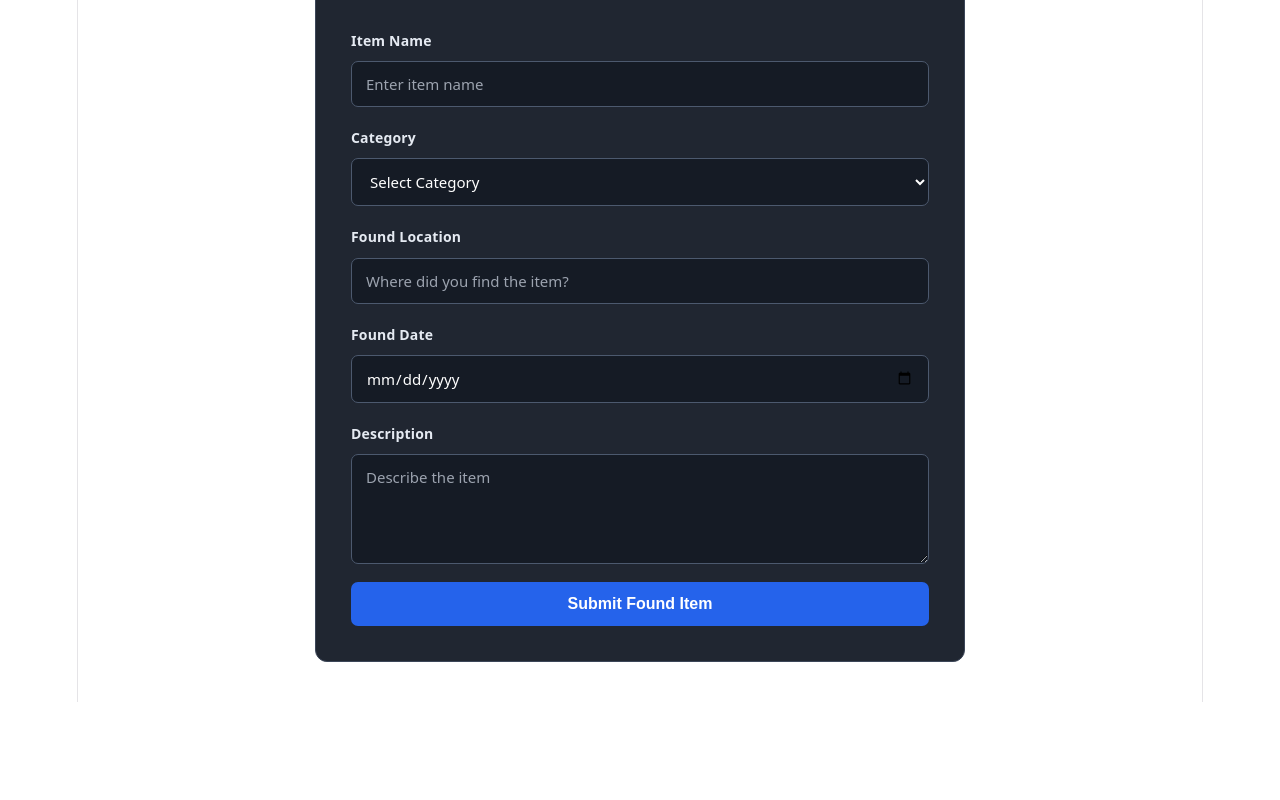
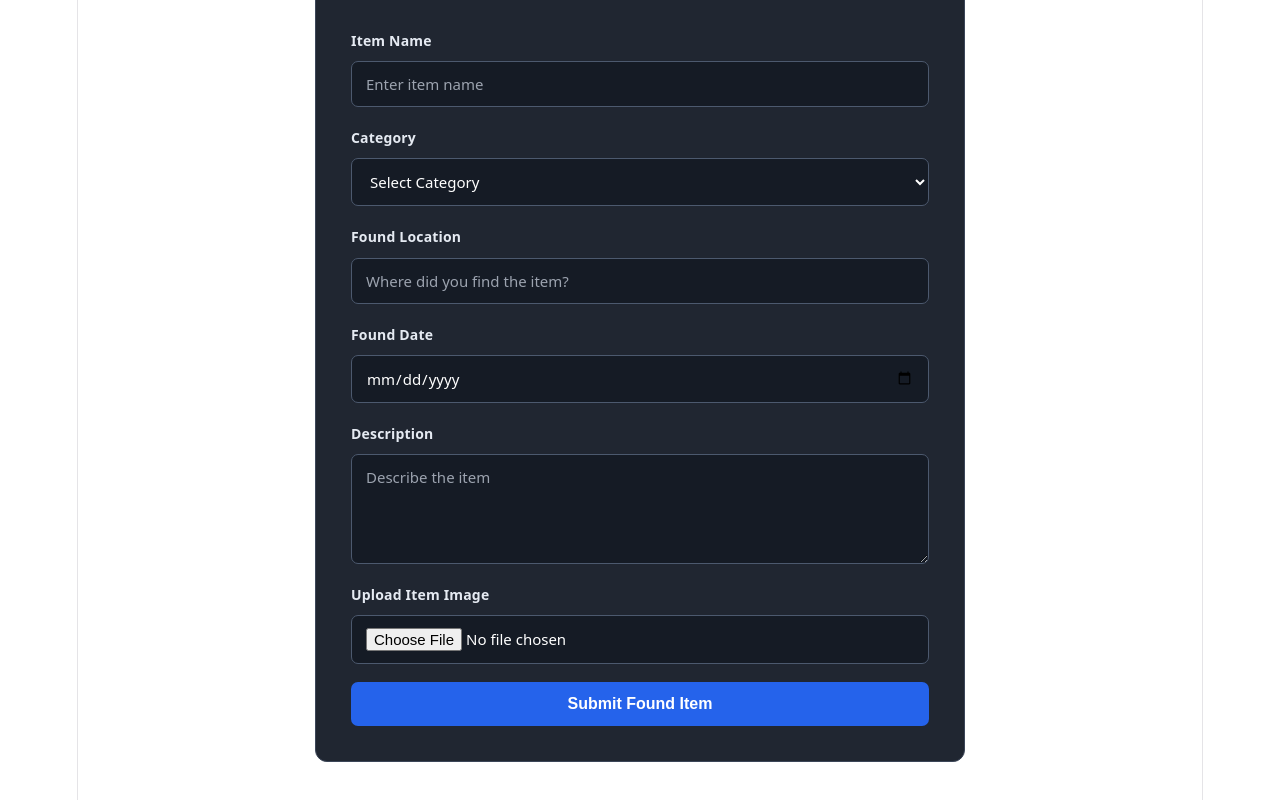
Before and after one commit to SugarGrain/Kasukabe-Defence-Group, a React app in the folder frontend/: page / in a window 1280 px wide. Shown: the part 472-1272 px from the top of the page. Before the commit the page ends 1174 px from the top, so only its background shows below. Built offline with nearby package versions, Linux system fonts and the light colour scheme; the HTML template or start-up script is replaced by a standard one.

Commit message:
add found item image upload preview

```diff
--- a/frontend/src/pages/FoundItem.jsx
+++ b/frontend/src/pages/FoundItem.jsx
@@ -2,6 +2,7 @@ import "./FoundItem.css";
 import { useState } from "react";
 
 function FoundItem() {
+
 const [formData, setFormData] = useState({
   itemName: "",
   category: "",
@@ -9,6 +10,9 @@ function FoundItem() {
   foundDate: "",
   description: "",
 });
+
+const [imagePreview, setImagePreview] = useState("");
+
 
 const handleChange = (event) => {
   const { name, value } = event.target;
@@ -18,6 +22,30 @@ function FoundItem() {
     [name]: value,
   });
 };
+
+const handleImageChange = (event) => {
+  const file = event.target.files[0];
+
+  if (!file) return;
+
+  if (!file.type.startsWith("image/")) {
+    alert("Please select an image file.");
+    event.target.value = "";
+    return;
+  }
+
+  if (file.size > 5 * 1024 * 1024) {
+    alert("Image size must be less than 5 MB.");
+    event.target.value = "";
+    return;
+  }
+
+  setImagePreview(URL.createObjectURL(file));
+};
+
+
+
+
 
   const handleSubmit = (event) => {
     event.preventDefault();
@@ -100,6 +128,42 @@ function FoundItem() {
           />
         </div>
 
+<div>
+  <label htmlFor="itemImage">Upload Item Image</label>
+
+  <input
+    id="itemImage"
+    type="file"
+    accept="image/*"
+    onChange={handleImageChange}
+  />
+
+  {imagePreview && (
+    <div>
+      <img
+        src={imagePreview}
+        alt="Found item preview"
+        style={{
+          width: "200px",
+          marginTop: "15px",
+          borderRadius: "8px",
+        }}
+      />
+
+      <button
+        type="button"
+        onClick={() => {
+          setImagePreview("");
+          document.getElementById("itemImage").value = "";
+        }}
+      >
+        Remove Image
+      </button>
+    </div>
+  )}
+</div>
+
+
         <button type="submit">Submit Found Item</button>
       </form>
     </div>
```
Lines whose indentation alone changed are shown as unchanged.
